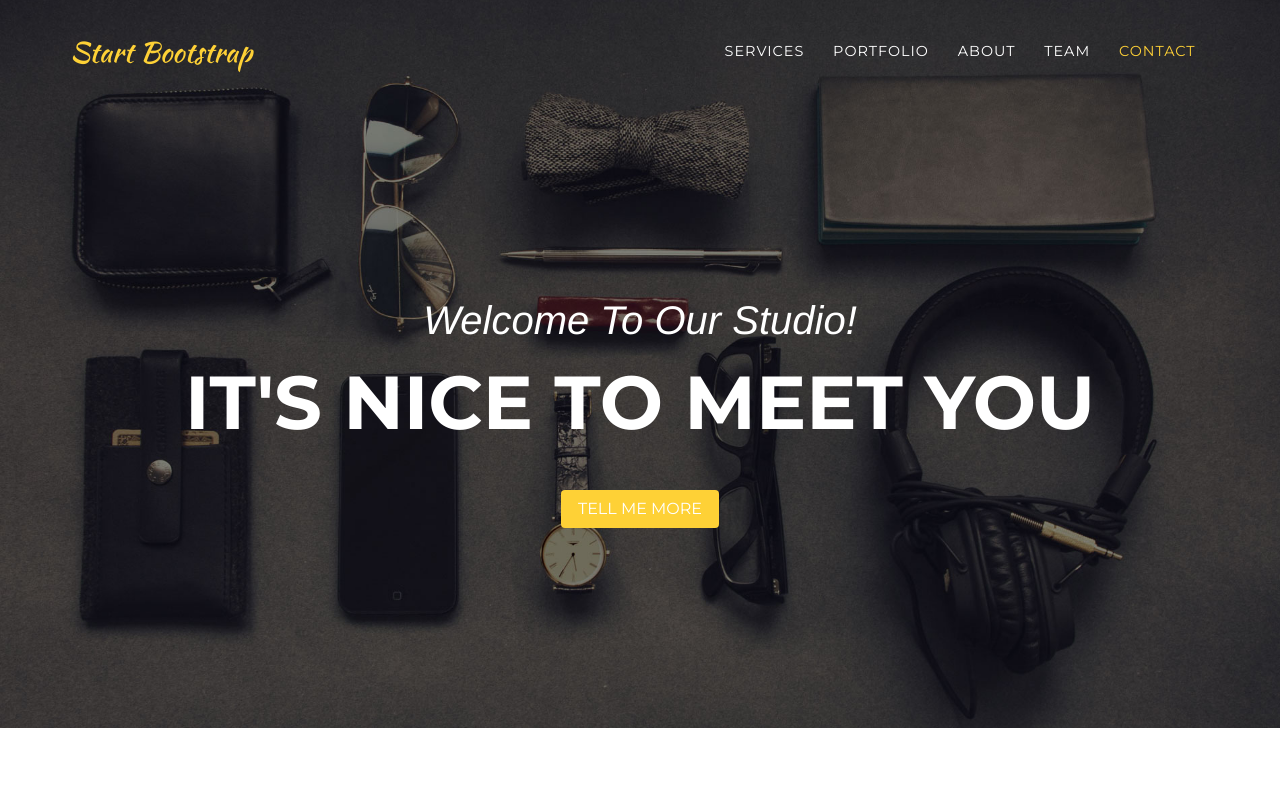
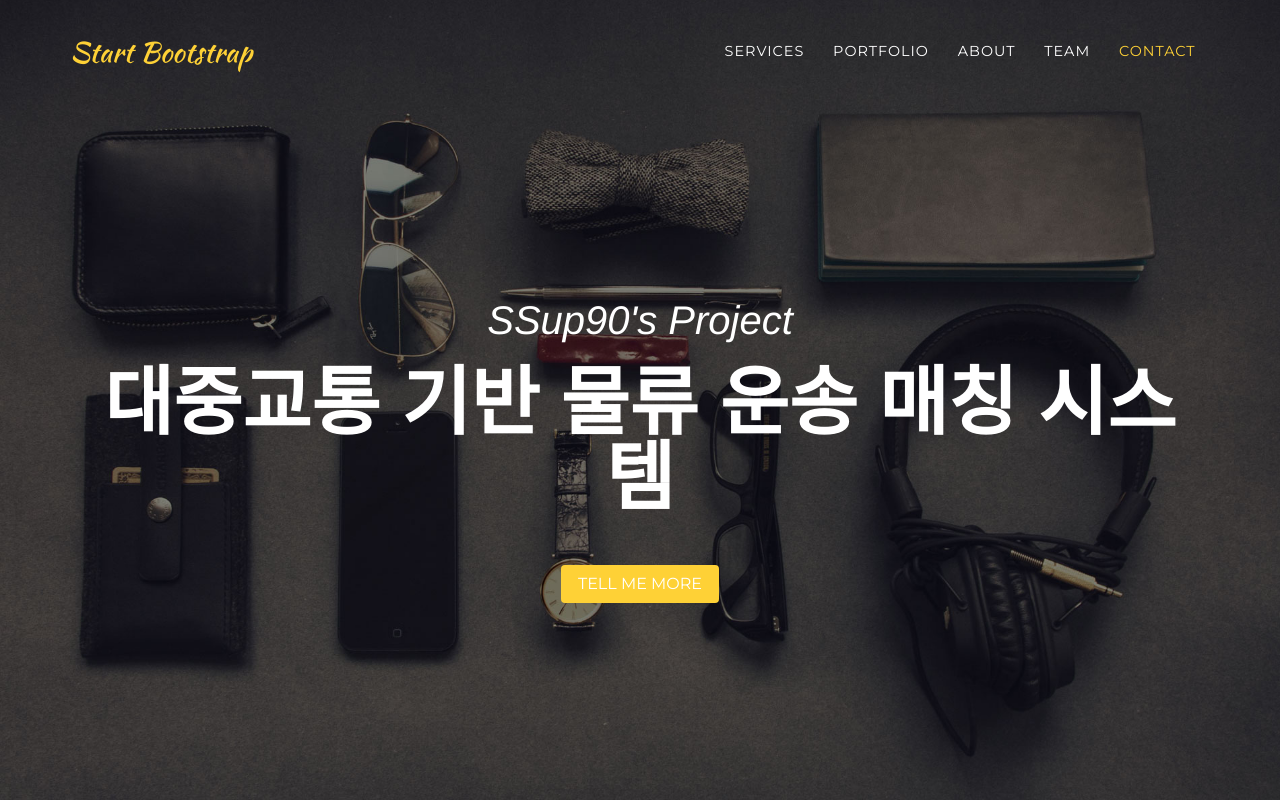
Before and after one commit to Sup90/Sup90.github.io, a website with bundled scripts: page index.html in a window 1280 px wide. Shown: the top 800 px of the page. Built offline with nearby package versions, Linux system fonts and the light colour scheme; a web font is replaced by a local one.

Commit message:
first commit

```diff
--- a/index.html
+++ b/index.html
@@ -73,8 +73,8 @@
     <header class="masthead">
         <div class="container">
             <div class="intro-text">
-                <div class="intro-lead-in">Welcome To Our Studio!</div>
-                <div class="intro-heading">It's Nice To Meet You</div>
+                <div class="intro-lead-in">SSup90's Project</div>
+                <div class="intro-heading">대중교통 기반 물류 운송 매칭 시스템</div>
                 <a href="#services" class="btn btn-xl">Tell Me More</a>
             </div>
         </div>
```
